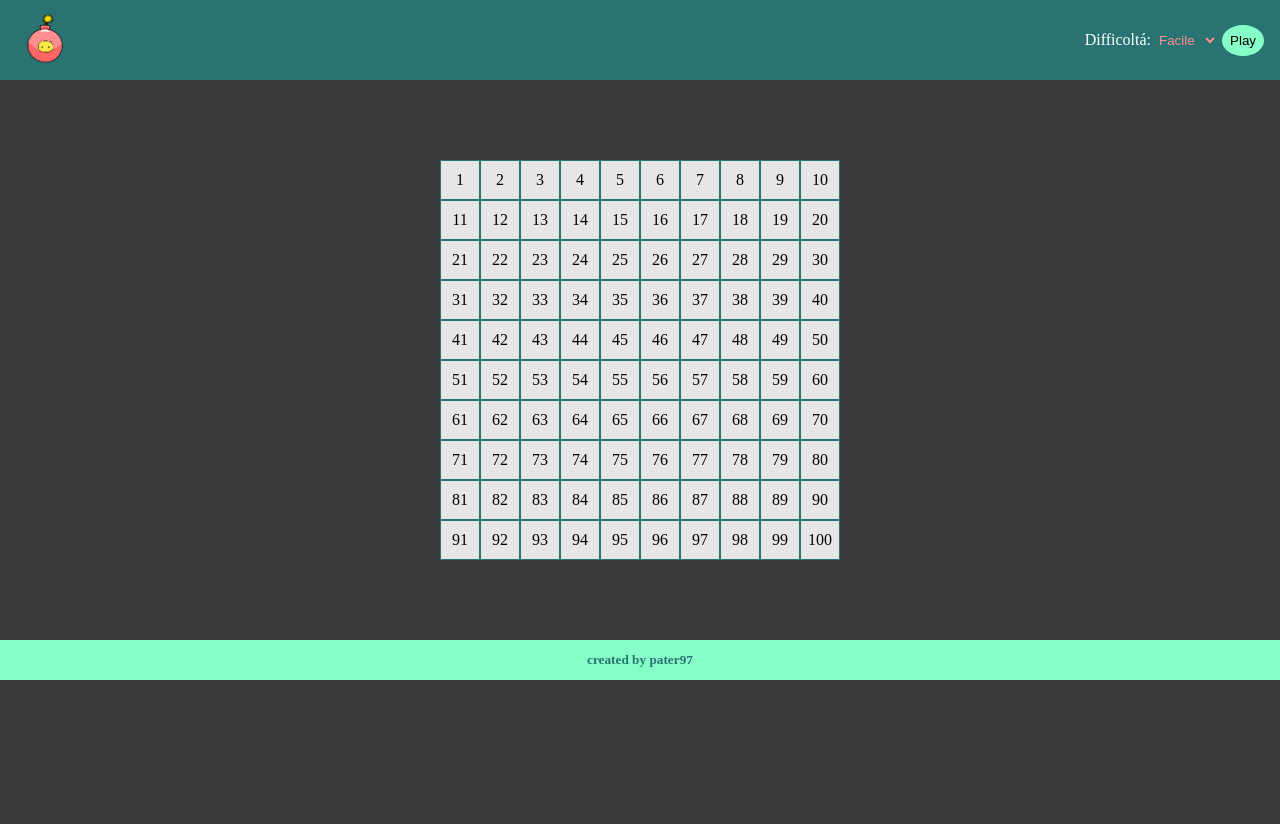
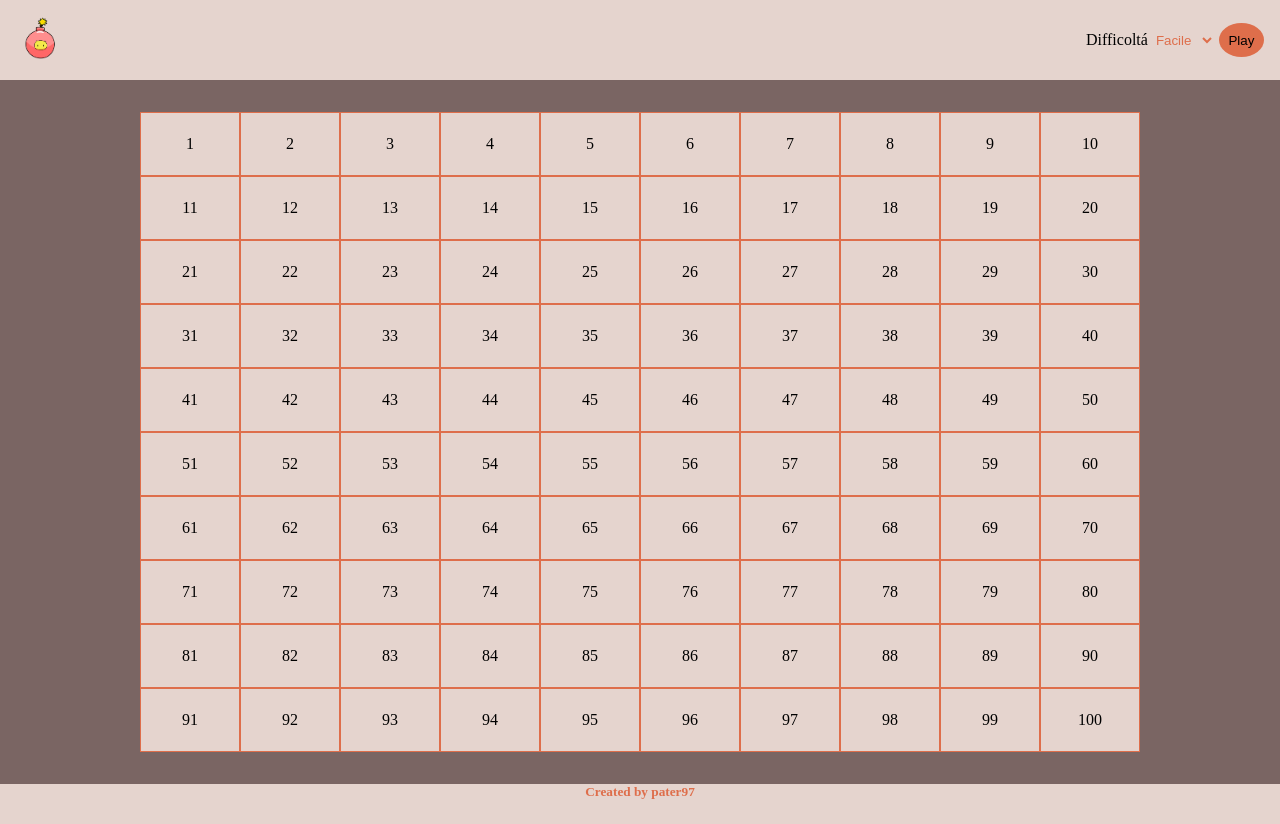
Before and after one commit to pater97/js-campominato-dom, a plain HTML site: page index.html in a window 1280 px wide. Both pictures are taken after a click on the button "Play". Before the commit the page ends 800 px from the top, so only its background shows below. Drawn offline with Linux system fonts and the light colour scheme.

Commit message:
correzione eserecizio ( esercizio completo)

```diff
--- a/assets/javascript/main.js
+++ b/assets/javascript/main.js
@@ -1,104 +1,181 @@
-//CONSEGNA
 /*
-L'utente indica un livello di difficoltà in base al quale viene generata una griglia di gioco quadrata,
-in cui ogni cella contiene un numero tra quelli compresi in un range:
+Consegna
+L'utente indica un livello di difficoltà in base al quale viene generata una griglia di gioco quadrata, in cui ogni cella contiene un numero tra quelli compresi in un range:
 con difficoltà 1 => tra 1 e 100
 con difficoltà 2 => tra 1 e 81
 con difficoltà 3 => tra 1 e 49
 */
 
-//definire variabile di inserimento
-const stampSquare = document.querySelector(".container")
-const playGame = document.querySelector('.controls > button')
-const gameDifficult = document.getElementById(`level`)
-const bombs = []
-//utilizzo di un condizionale per assegnare il numero di caselle in base al livello e ne stabilisco la grandezza
-function playTheGame(domElement){
-    const level = domElement.value
-    var numCaselle = 0
-    if(level == `1`){
-        var numCaselle = 100
-    }else if(level == `2`){
-        var numCaselle = 81
-    }else if(level == `3`){
-        var numCaselle = 49
-    }else{
-        alert(`!ATTENZIONE! il livello indicato non è disponibile`)
+// DOM elements selection
+const playBtnEl = document.querySelector('.controls > button');
+const selectLevelEl = document.getElementById('level');
+const selectGridContainerEl = document.querySelector('main > .container');
+/* Il computer deve generare 16 numeri casuali nello stesso range della difficoltà prescelta: le bombe.
+I numeri nella lista delle bombe non possono essere duplicati.
+*/
+let bombs = []
+console.log(bombs);
+// Event listener
+playBtnEl.addEventListener('click', function () {
+  console.log('cliccato su play, avviare il gioco...');
+
+  const [grid_cells, per_line] = selectLevel(selectLevelEl)
+  console.log(grid_cells);
+  console.log(per_line);
+
+  console.log(grid_cells);
+  console.log(per_line);
+
+  bombs = generateBombs(grid_cells)
+  // Genera la griglia
+  generateGrid(selectGridContainerEl, grid_cells, per_line)
+  // Select all cells
+  const cellElements = document.getElementsByClassName('cell');
+  //console.log((cellElements));
+  // ciclare tra le celle
+  for (let index = 0; index < cellElements.length; index++) {
+    const element = cellElements[index];
+    //console.log(element);
+    if (is_a_bomb(Number(element.innerHTML), bombs)) {
+      element.classList.add('bombs')
     }
-    console.log(numCaselle);
-    cycle(numCaselle)
-    while (bombs.length < 16){
-        //genero un numero casuale attraverso la funzione
-        const randomNumber = getRandomNumber(1,100)
-        //se il numero non si ripeto lo pusho nell'array
-        if(!bombs.includes(randomNumber)) {
-            bombs.push(randomNumber)
+    element.addEventListener('click', handleClick)
+  }
+})
+/*
+La partita termina quando il giocatore clicca su una bomba o raggiunge il numero massimo possibile di numeri consentiti.
+Al termine della partita il software deve scoprire tutte le bombe e comunicare il punteggio, cioè il numero di volte che l’utente ha inserito un numero consentito.
+show bombs
+- lista delle bombe
+- select all cells
+- se numbero cella é bomba
+- se si colora di rosso
+*/
+function showBombs(bombs) {
+  // lista delle bombe
+  console.log(bombs);
+  //select all cells con classe cells
+  const cells = document.getElementsByClassName('cell')
+  for (let i = 0; i < cells.length; i++) {
+    const cell = cells[i]
+    if (bombs.includes(Number(cell.innerText))) {
+      cell.style.backgroundColor = '#E56399'
     }
   }
-    const cellElements = document.getElementsByClassName('square');
-    for (let index = 0; index < cellElements.length; index++) {
-        const element = cellElements[index];
-
-        element.addEventListener('click', function () {
+}
+//funzione game over
+function gameOver() {
+  // select all cells
+  const elements = document.getElementsByClassName('cell')
+  // [.cell, .cell]
+  // for each cell remove the enven litener
+  for (let index = 0; index < elements.length; index++) {
+    const element = elements[index];
+    element.removeEventListener('click', handleClick)
+  }
+}
+//funzione colore al click
+function handleClick() {
   // prendere il contenuto della cell
   const cellNumber = parseInt(this.innerText)
   console.log(cellNumber);
   // verifica se la cella é una bomba
-          is_a_bomb(cellNumber, bombs)
-        })
-
-      }
-
-}
-//utilizzare una funzione con ciclo for per stampare i quadrati
-function cycle (numero){
-    stampSquare.innerHTML = (``)
-    for (let i = 1; i <= numero;i++){
-        //creare un nuovo div
-        const square = document.createElement(`div`);
-        //creare variabile per inserimento testo
-        const text = document.createTextNode(i);
-        //inserire testo nel div
-        square.appendChild(text)
-        //aggiungere le classi da utilizzare
-        square.className=`square class_${numero}`
-        //stampare il quadrato
-        stampSquare.append(square)
-        //al click aggiungere il background azzurro
-        square.addEventListener(`click`,function(){
-        square.style.backgroundColor="#85FFC7"
-    })
-    console.log(square);
+  if (is_a_bomb(cellNumber, bombs)) {
+    // your code here
+    // se é una bomba colorala di rosso
+    this.style.backgroundColor = '#E56399'
+    // GAME OVER
+    console.log('GAME OVER');
+    // mostra tutte le bombe
+    showBombs(bombs)
+    // disabilita tutti gli event listener
+    gameOver()
+  } else {
+    // contiuna a giocare
+    // colora la cella di azzurro
+    this.style.backgroundColor = '#7FD1B9'
+    console.log('Keep trying');
   }
 }
-
-//funzione per capire se la cella è una bomba
+/*
+In seguito l'utente clicca su ogni cella: se il numero è presente nella lista dei numeri generati - abbiamo calpestato una bomba - la cella si colora di rosso e la partita termina, altrimenti la cella cliccata si colora di azzurro e l'utente può continuare a cliccare sulle altre celle.
+*/
+// verificare se una cella é una bomba o no
 function is_a_bomb(cellNumber, bombs) {
   if (bombs.includes(cellNumber)) {
-      console.log('is a bomb! Game over');
-    } else {
-      console.log('keep trying');
+    return true;
+  }
+  return false;
+}
+/**
+ * Generates bombs
+ * @param {number} grid_cells
+ * @returns
+ */
+function generateBombs(grid_cells) {
+  // creare un array vuota
+  const bombs = []
+  // ciclare finche la lunghezza dell'array bombs non é 16
+  while (bombs.length < 16) {
+    //console.log(bombs);
+    // genera un numero casuale tra un min e max
+    const randomNumber = getRandomNumber(1, grid_cells)
+    // verifica se il numero non é giá incluso e inseriscilo tra le bombe
+    if (!bombs.includes(randomNumber)) {
+      console.log('Add a bomb');
+      bombs.push(randomNumber)
     }
   }
-//funzione per generare numeri casuali
+  return bombs;
+}
+/**
+ * Generates a random number between a min and a max
+ *
+ */
+
 function getRandomNumber(min, max) {
   return Math.floor(Math.random() * (max - min + 1)) + min;
 }
-//funzione per generare i numeri bomba e inserirli nell'array
-function generateBomb(numeroCelle){
-    //creazione di un array vuoto
-    const bombs = []
-    //ciclo fino a ragiungere le 16 cife di cui ho bisogno
-    while (bombs.length < 16){
-        //genero un numero casuale attraverso la funzione
-        const randomNumber = getRandomNumber(1,numeroCelle)
-        //se il numero non si ripeto lo pusho nell'array
-        if(!bombs.includes(randomNumber)) {
-            bombs.push(randomNumber)
+/* Funzioni */
+/**
+ * Generate grid elements based on a range and cells per line
+ * @param {object} gridContainerEl - grid DOM element
+ * @param {number} cells_range - Cells range number
+ * @param {number} cells_per_line - number of cells for each line of the grid
+*/
+function generateGrid(gridContainerEl, cells_range, cells_per_line) {
+  // Pulire il contenuto del contenitore
+  gridContainerEl.innerHTML = ''
+  // Cliclare per inserire le celle a seconda del range
+  for (let i = 1; i <= cells_range; i++) {
+    // Creare un nodo della dom per ciascuna cella
+    const divEl = document.createElement('div')
+    // appendere alla cella il rispettivo numero
+    divEl.append(i)
+    // definire misura della cella
+    divEl.style.cssText = `width: calc(100% / ${cells_per_line}) ; height: calc(100% / ${cells_per_line}) ;`
+    divEl.classList.add('cell')
+    // Inserire le celle nel contenitore
+    gridContainerEl.append(divEl)
   }
 }
+function selectLevel(domElement) {
+  // Select the game level
+  const level = domElement.value
+  let cellsNumber, cells_per_line;
+  // Check the level and define grid dimentions
+  if (level == '1') {
+    console.log('Livello Facile');
+    cellsNumber = 100;
+    cells_per_line = 10
+  } else if (level == '2') {
+    //console.log('Livello medio');
+    cellsNumber = 81;
+    cells_per_line = 9
+  } else if (level == '3') {
+    //console.log('livello difficile');
+    cellsNumber = 49;
+    cells_per_line = 7;
   }
-//avvio del gioco al click
-playGame.addEventListener(`click`,function(){
-    playTheGame(gameDifficult)
-})
+  return [cellsNumber, cells_per_line];
+}
--- a/assets/stylecss/style.css
+++ b/assets/stylecss/style.css
@@ -1,76 +1,63 @@
-/* RESET IMPOSTAZIONI  */
-*{
+/* impostazioni di reset */
+* {
   box-sizing: border-box;
   margin: 0;
   padding: 0;
 }
-/* generali */
-body{
-    background-color: #39393A;
+
+body {
+  background:#7A6563 ;
 }
-/* header */
-header{
+/* header  */
+header {
   height: 10vh;
+  background-color:#E5D4CE ;
   display: flex;
   justify-content: space-between;
-    background-color: #297373;
   align-items: center;
-    padding: 0 1rem;
-    color: white;
+  padding: 1rem;
+
 }
-header img{
-    width: 60px;
-}
-header button{
-    padding: .5rem;
-    background-color: #85FFC7;
+button{
+  background-color: #DE6E4B;
   border-radius: 50%;
+  padding: .6rem;
   border: none;
 }
 #level{
   border: none;
   background-color: transparent;
-    color: #ff8e8e;
+  color: #DE6E4B;
 }
-/* main  */
-main{
-    height: 80vh;
+/* impostazioni main */
+main {
+  height: calc(100vh - 160px);
+  width: 1000px;
+  margin: 2rem auto;
 }
-.container{
-    margin:5rem auto;
-    width: 400px;
-    height: 400px;
+
+.container {
+  height: 100%;
+  justify-content: center;
+  align-items: center;
   display: flex;
   flex-wrap: wrap;
 }
-h1{
+/* footer */
+footer {
+  height: 5vh;
   text-align: center;
-    color:#ff8e8e;
+  background-color: #E5D4CE;
+  color: #DE6E4B;
 }
-.square{
+
+
+
+
+.cell {
+  border: 1px solid #DE6E4B;
+  background-color: #E5D4CE;
   display: flex;
   justify-content: center;
   align-items: center;
-    background-color: #E6E6E6 ;
-    border: 1px solid #297373;
 }
-/* footer */
-footer{
-    height: 5vh;
-    display: flex;
-    justify-content: center;
-    align-items: center;
-    background-color: #85FFC7;
-    color:#297373;
-}
-/* utility */
-.class_100{
-    width: calc(100%/10);
-    height: calc(100%/10);
-}
-.class_81{
-    width: calc(100%/9);
-}
-.class_49{
-    width: calc(100%/7);
-}
--- a/index.html
+++ b/index.html
@@ -1,20 +1,24 @@
 <!DOCTYPE html>
 <html lang="en">
+
 <head>
   <meta charset="UTF-8">
   <meta http-equiv="X-UA-Compatible" content="IE=edge">
   <meta name="viewport" content="width=device-width, initial-scale=1.0">
+  <title>Campo Minato</title>
+
   <link rel="stylesheet" href="./assets/stylecss/style.css">
-    <title>Document</title>
 </head>
+
 <body>
+
   <header>
-        <div>
-            <img src="./assets/img/img1.png" alt="logo">
+    <div class="logo">
+      <img height="50" src="./assets/img/img1.png" alt="">
     </div>
     <div class="controls">
       <label for="level">
-                Difficoltá:
+        Difficoltá
       </label>
       <select name="level" id="level">
         <option value="1">Facile</option>
@@ -24,14 +28,19 @@
       <button> Play </button>
     </div>
   </header>
-    <main class="container">
-        <h1>
-            SELEZIONA IL LIVELLO E PREMI PLAY
-        </h1>
+  <main>
+    <div class="container">
+      <h1>Seleziona il livello e premi Play</h1>
+    </div>
   </main>
   <footer>
-        <h5>created by pater97</h5>
+    <h5>
+      Created by pater97
+    </h5>
   </footer>
+
   <script src="./assets/javascript/main.js"></script>
+
 </body>
+
 </html>
```
Lines whose indentation alone changed are shown as unchanged.
